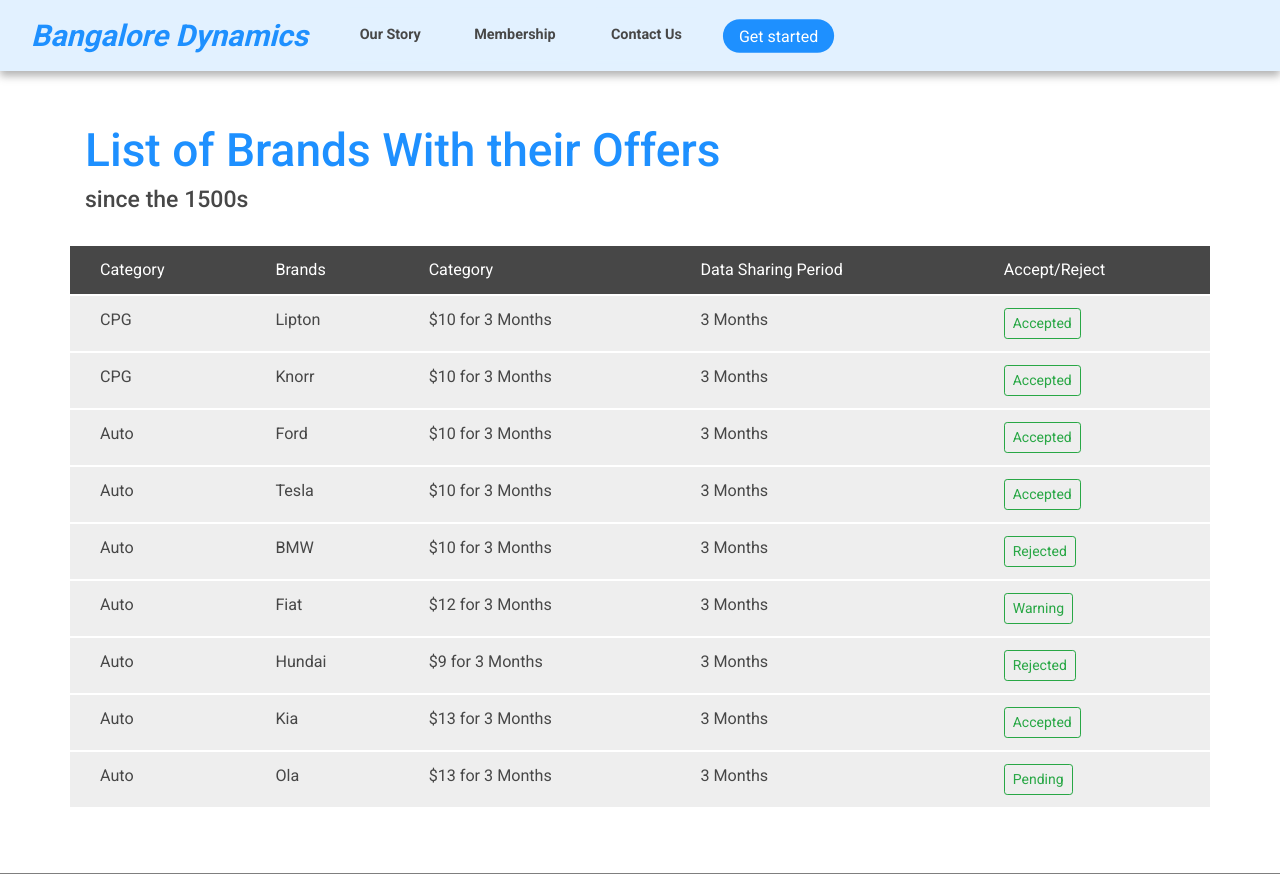
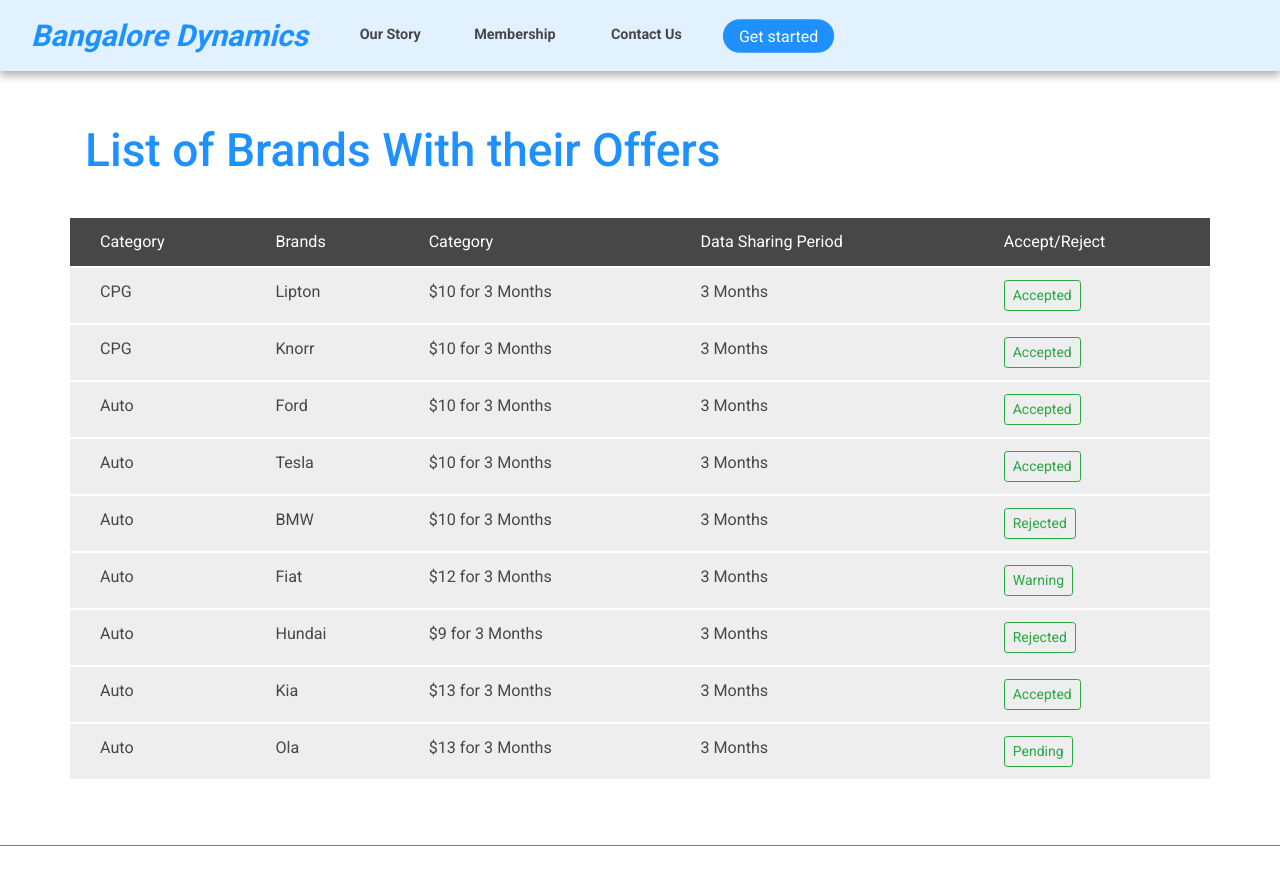
Before and after one commit to mmaniga/mediumclone, a React (Create React App) app: page /myData in a window 1280 px wide. After the commit the page ends 846 px from the top, so only its background shows below. Built offline with nearby package versions, Linux system fonts and the light colour scheme; no server answers; a web font is replaced by a local one.

Commit message:
added navbar

```diff
--- a/src/components/pages/SimpleMembership.js
+++ b/src/components/pages/SimpleMembership.js
@@ -7,6 +7,7 @@
 import signInImage from "../../assets/images/sign_img.png";
 import BackgroundImage from "../../assets/images/bg.png";
 import { userData } from "../../data";
+import NavBar from "./NavBar";
 
 export default function SimpleMembership() {
   const { isLoading, isAuthenticated, error, user, loginWithRedirect, logout } =
@@ -21,6 +22,7 @@
   if (!isAuthenticated) {
     return (
       <>
+        <NavBar></NavBar>
         <section id="sign-in">
           <div class="container mb-2">
             <div class="row mb-4 pb-4 pt-4">
@@ -54,6 +56,7 @@
   } else {
     return (
       <>
+        <NavBar></NavBar>
         <section id="sign-in">
           <div class="container mb-2">
             <div class="row mb-4 pb-4 pt-4">
--- a/src/components/pages/UserData.js
+++ b/src/components/pages/UserData.js
@@ -7,7 +7,7 @@
     <section id="brand-list">
       <div class="container mt-2">
         <h3>List of Brands With their Offers</h3>
-        <h5 class="sub-title pb-2">since the 1500s </h5>
+        <h5 class="sub-title pb-2"> </h5>
 
         <div class="row mb-4 pb-4 pt-4">
           <table class="table bl-table-bg  align-middle table-borderless ">
```
